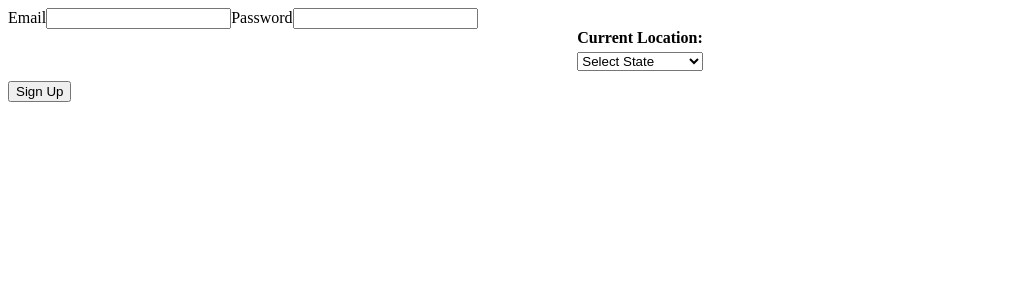
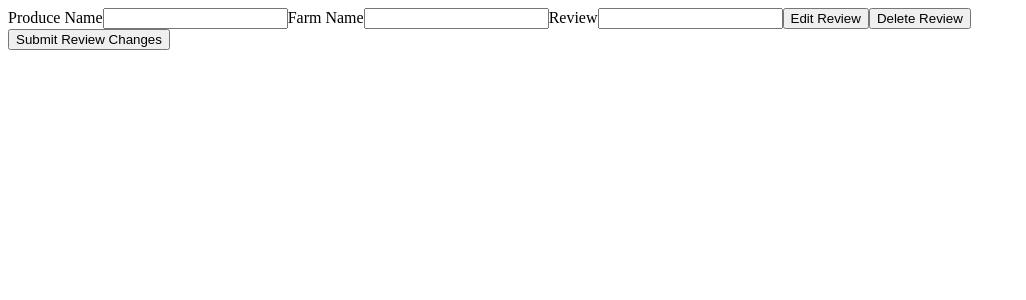
Before and after one commit to inseasonlocally/inseasonlocally, a React app: page / in a window 1280 px wide. Shown: the top 300 px of the page, without its empty margins (0-1026 px from the left). Built offline with nearby package versions, Linux system fonts and the light colour scheme.

Commit message:
Front-End work
Co-authored-by: stephanie serrano <stephanie-115@users.noreply.github.com>
Co-authored-by: Yeong Sil Yoon <wendyys96@users.noreply.github.com>

```diff
--- a/client/App.js
+++ b/client/App.js
@@ -2,9 +2,12 @@ import { BrowserRouter, Routes, Route, Navigate } from 'react-router-dom'
 import React from 'react'
 import Signup from './pages/Signup'
 import Login from './pages/Login'
+import Landing from './pages/Landing'
+import AddReview from './pages/AddReview'
+import EditReview from './pages/EditReview'
 
 export default function App() {
   return (
-    <div>< Signup /></div>
+    <div>< EditReview /></div>
   )
 }
--- /dev/null
+++ b/client/components/Produce.js
@@ -0,0 +1,30 @@
+import { BrowserRouter, Routes, Route, Navigate } from 'react-router-dom';
+import React from 'react';
+import { useState, useEffect } from 'react';
+import LocationInput from '../components/LocationInput';
+import Landing from '../pages/Landing';
+
+//Each produce component will contain:
+// 1) Photo of the produce (available in static files)
+// 2) Name of Produce somewhere
+// 3) handleClick property -> this will utilize a fetch request based on produce + user's location to grab all of the matching reviews. This will then be rendered somewhere on the page
+
+
+const Produce = (produce) => {
+
+  const handleReviews = (e) => {
+    e.preventDefault()
+    console.log(e)
+  }
+
+  return (
+    <div>
+      <div> Produce Name: {'Squash'}</div>
+      <div> Produce Pic: {'Squash'}</div>
+      <button onClick={handleReviews} >See Reviews</button>
+    </div>
+  )
+}
+
+
+export default Produce
--- /dev/null
+++ b/client/components/Review.js
@@ -0,0 +1,31 @@
+import { BrowserRouter, Routes, Route, Navigate } from 'react-router-dom';
+import React from 'react';
+import { useState, useEffect } from 'react';
+
+//editing button -> have the editable field be on the page
+
+export default function Review() {
+
+  const handleEdit = async (e) => {
+    e.preventDefault()
+  }
+
+  // useEffect(() => {
+  const handleDelete = async (e) => {
+    e.preventDefault()
+  }
+  // })
+
+  return (
+    <form className='editReview'>
+      <label>Produce Name</label>
+      <input />
+      <label>Farm Name</label>
+      <input />
+      <label>Review</label>
+      <input />
+      <button onClick={handleEdit}>Edit Review</button>
+      <button onClick={handleDelete}>Delete Review</button>
+    </form>
+  )
+}
--- a/client/pages/AddReview.js
+++ b/client/pages/AddReview.js
@@ -0,0 +1,49 @@
+import { BrowserRouter, Routes, Route, Navigate } from 'react-router-dom';
+import React from 'react';
+import { useState, useEffect } from 'react';
+import Landing from './Landing';
+import { response } from '../../server/server';
+
+// Submit button- route back to landing page
+// 	*Can we use state to render our landing page to include the last clicked product's reviews?
+
+export default function AddReview() {
+  const [farmName, setFarmName] = useState('');
+  const [produceName, setProduceName] = useState('');
+  const [review, setReview] = useState('');
+
+  const handleSubmit = async (e) => {
+    e.preventDefault()
+
+    const response = await fetch('/add-reviews', {
+      method: 'POST',
+      body: JSON.stringify(review),
+      headers: {
+        'Content-Type': 'application/json'
+      }
+    })
+
+    const json = await response.json();
+
+    if (!response.ok) {
+      setError(json.error)
+      setEmptyFields(json.emptyFields)
+    }
+  }
+
+  return (
+    <form className='newReview' onSubmit={handleSubmit}>
+      <label>Produce Name</label>
+      <input
+        type='text'
+        onChange={(e) => setProduceName}
+
+      />
+      <label>Farm Name</label>
+      <input />
+      <label>Review</label>
+      <input />
+      <button onClick={handleSubmit}>Submit Review</button>
+    </form>
+  )
+}
--- a/client/pages/EditReview.js
+++ b/client/pages/EditReview.js
@@ -0,0 +1,43 @@
+import { BrowserRouter, Routes, Route, Navigate } from 'react-router-dom';
+import React from 'react';
+import { useState, useEffect } from 'react';
+import Landing from './Landing';
+import Review from '../components/Review';
+
+
+
+
+
+// After delete and/or submit buttons are clicked, re-render the screen with updated results
+export default function EditReview() {
+
+  const fetchReviews = async () => {
+
+
+  }
+
+  //load all reviews on first page load
+  useEffect(() => {
+    fetchReviews()
+    console.log('you have re-loaded the page')
+  }, [])
+
+
+  //re-render page with new Reviews when you click submit button
+  const handleSubmit = async (e) => {
+    e.preventDefault()
+
+    //update the reviews (if needed) when submit is pushed (into DB)
+    fetchReviews()
+  }
+
+
+  return (
+    <div>
+      <form onSubmit={handleSubmit}>
+        <Review />
+        <button>Submit Review Changes</button>
+      </form>
+    </div>
+  )
+}
--- a/client/pages/Landing.js
+++ b/client/pages/Landing.js
@@ -0,0 +1,75 @@
+import { BrowserRouter, Routes, Route, Navigate } from 'react-router-dom'
+import React from 'react'
+import { useState, useEffect } from 'react'
+import LocationInput from '../components/LocationInput'
+import Produce from '../components/Produce';
+
+
+export default function Landing() {
+  const [location, setLocation] = useState('');
+  const states = ['Alabama', 'Alaska', 'Arizona', 'Arkansas', 'California', 'Colorado', 'Connecticut', 'Delaware', 'Florida', 'Georgia', 'Hawaii', 'Idaho', 'Illinois', 'Indiana', 'Iowa', 'Kansas', 'Kentucky', 'Louisiana', 'Maine', 'Maryland', 'Massachusetts', 'Michigan', 'Minnesota', 'Mississippi', 'Missouri', 'Montana', 'Nebraska', 'Nevada', 'New Hampshire', 'New Jersey', 'New Mexico', 'New York', 'North Carolina', 'North Dakota', 'Ohio', 'Oklahoma', 'Oregon', 'Pennsylvania', 'Rhode Island', 'South Carolina', 'South Dakota', 'Tennessee', 'Texas', 'Utah', 'Vermont', 'Virginia', 'Washington', 'West Virginia', 'Wisconsin', 'Wyoming'];
+  const date = Date();
+  const produce = [];
+
+  const handleSubmit = (e) => {
+    e.preventDefault()
+    // console.log('this is your new location:', setLocation())
+  }
+
+  const handleEditReview = (e) => {
+    e.preventDefault()
+    console.log('You are editing your review')
+    // return //Edit Review page location
+  }
+
+  const handleAddReview = (e) => {
+    e.preventDefault()
+    console.log("You are adding a review now")
+    // return //Add Review page location
+  }
+
+  useEffect(() => {
+    const displayProduce = async () => {
+      const response = await fetch('/landing')
+      const json = await response.json()
+
+      if (response.ok) {
+        const data = await response.json();
+
+        //Update to store all produce results into an array
+        produce = data.map((el) => produce.push(el))
+
+      }
+    }
+  })
+
+  return (
+    <div>
+      <div>Landing Page</div>
+      <div>Your Current Location is:</div>
+      <form onSubmit={handleSubmit}>
+        <LocationInput
+          label={<label>Change Current Location:</label>}
+          value={location}
+          onChange={setLocation}
+          type="select"
+          choices={states}
+        />
+        <button>Submit</button>
+      </form>
+
+      <div>
+        {/* {produce.map((el) => { */}
+        < Produce
+          value={produce}
+        />
+        {/* } */}
+        {/* //create individual produce component for each produce item */}
+
+      </div>
+
+      <button onClick={handleAddReview}>Add Review</button>
+      <button onClick={handleEditReview}>Edit Review</button>
+    </div>
+  )
+}
--- a/client/pages/Login.js
+++ b/client/pages/Login.js
@@ -16,7 +16,7 @@ export default function Login() {
   const handleSignup = async (e) => {
     e.preventDefault()
     console.log("You are signing up now")
-    return (<Signup />)
+    // return console.log
   }
 
   return (
@@ -41,7 +41,7 @@ export default function Login() {
         />
         <button>Log In</button>
       </form>
-      <button onSubmit={handleSignup}>Sign Up</button>
-    </div>
+      <button onClick={handleSignup}>Sign Up</button>
+    </div >
   )
 }
```
Also changed, not shown: 1 other file (tests, documents, lock files or other folders).
